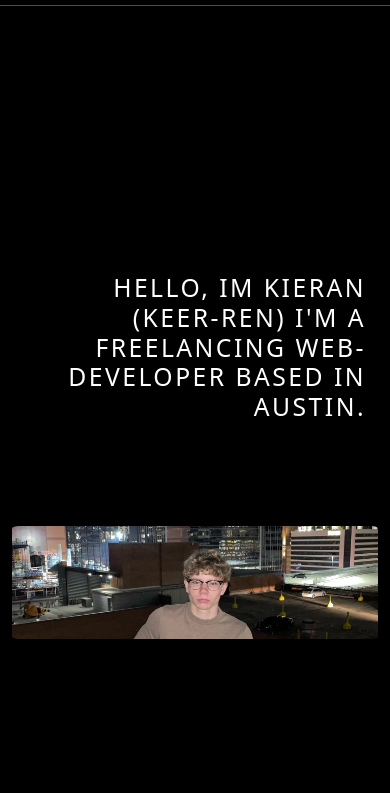
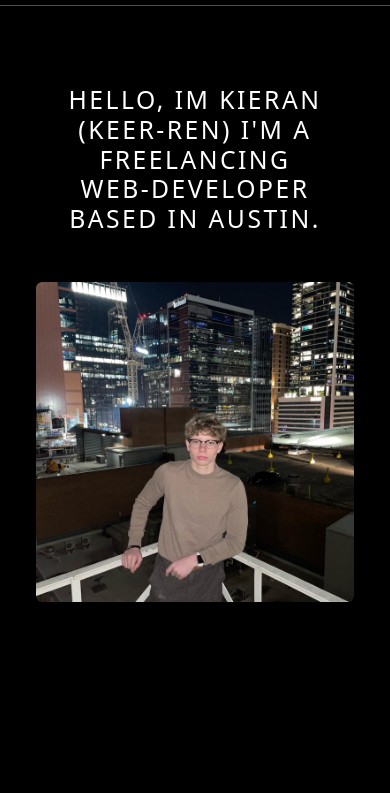
Before and after one commit to kieranliner/portfolio, a plain HTML site: page index.html in a window 390 px wide. Shown: the part 51-844 px from the top of the page. Drawn offline with nearby package versions, Linux system fonts and the light colour scheme.

Commit message:
Support mobile for hero section

```diff
--- a/index.html
+++ b/index.html
@@ -56,20 +56,25 @@
         </div>
       </div>
     </nav>
+
     <!-- Hero Section -->
-    <div class="container vh-100">
-      <div class="container h-100 d-flex">
-        <div class="row align-self-center justify-content-center h-50">
-          <div class="col-12 col-md-8 col-sm-8 align-self-center text-end">
+    <section
+      id="hero"
+      class="d-flex flex-column justify-content-center align-items-center px-5"
+    >
+      <div class="container">
+        <div class="row gx-5">
+          <div class="col-12 offset-lg-2 col-lg-4">
             <h2 class="sub-heading">
               Hello, im Kieran (keer-ren) i'm a freelancing web-developer based
               in austin.
             </h2>
           </div>
-          <div class="col-12 col-md-4 col-sm-4 hero-img"></div>
+          <div class="col-12 col-lg-4 hero-img"></div>
         </div>
       </div>
-    </div>
+    </section>
+
     <!-- About Me Section -->
     <section id="about-me">
       <div class="container">
@@ -112,6 +117,7 @@
         </div>
       </div>
     </section>
+
     <!-- Contact Section -->
     <section id="contact">
       <div class="container">
--- a/style.css
+++ b/style.css
@@ -38,6 +38,10 @@ section {
   margin-bottom: 3rem;
 }
 
+#hero {
+  min-height: 80vh;
+}
+
 /* hero container */
 .hero-container {
   display: flex;
@@ -54,6 +58,7 @@ section {
 }
 /* hero image */
 .hero-img {
+  min-height: 20rem;
   border-radius: 2%;
   background-size: cover;
   background-position: center;
```
